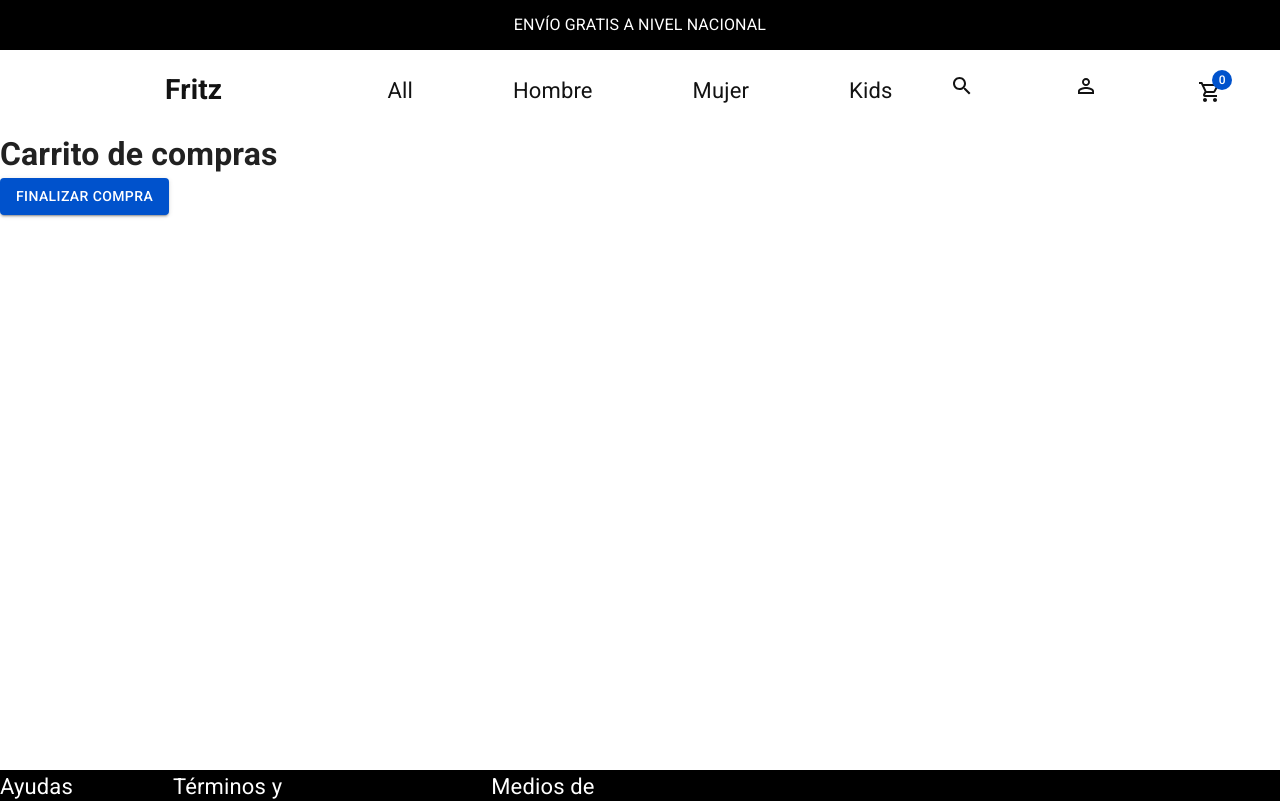
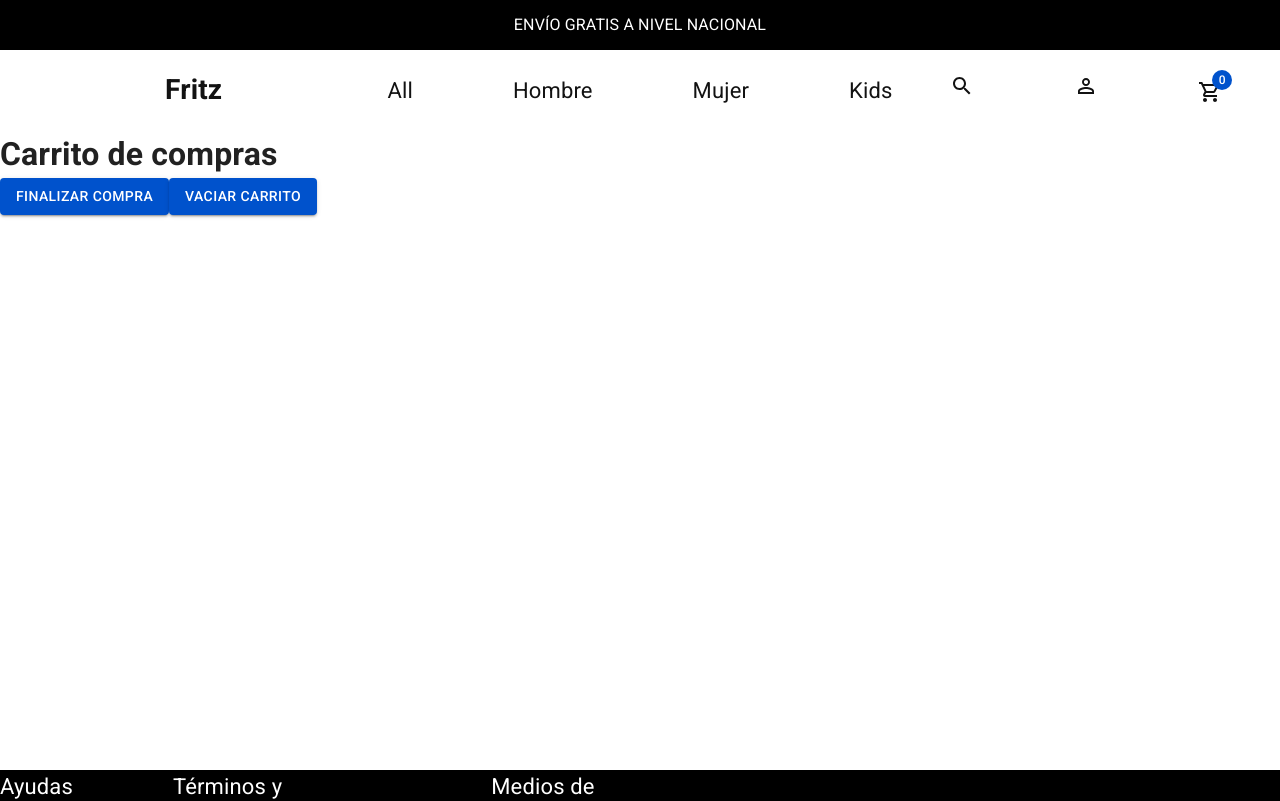
Before and after one commit to fritz652/PF-Fritz-Guzman-Santiago-ReactJs, a React (Vite) app: page /cart in a window 1280 px wide. Shown: the top 801 px of the page. Built offline with nearby package versions, Linux system fonts and the light colour scheme.

Commit message:
actualizacion

```diff
--- a/src/Pages/Cart/Cart.jsx
+++ b/src/Pages/Cart/Cart.jsx
@@ -4,7 +4,7 @@ import { Link } from "react-router-dom";
 import { CartContext } from "../../context/CartContext";
 
 const Cart = () => {
-  const { cart } = useContext(CartContext);
+  const { cart, clearCart } = useContext(CartContext);
   return (
     <div>
       <h1>Carrito de compras</h1>
@@ -17,6 +17,9 @@ const Cart = () => {
       <Link to="/checkout">
         <Button variant="contained">Finalizar compra</Button>
       </Link>
+      <Button variant="contained" onClick={clearCart}>
+        Vaciar Carrito
+      </Button>
     </div>
   );
 };
--- a/src/Pages/ItemDetailContainer/ItemDetail.jsx
+++ b/src/Pages/ItemDetailContainer/ItemDetail.jsx
@@ -7,6 +7,7 @@ function ItemDetail({ productSelected, onAdd, initial }) {
       <h2>{productSelected.title}</h2>
       <img src={productSelected.img} alt="" />
       <img src={productSelected.img1} alt="" />
+      {initial && <h5>Ya tienes {initial} en el carrito</h5>}
       {/* Aca del contador */}
       <CounterContainer
         stock={productSelected.stock}
--- a/src/context/CartContext.jsx
+++ b/src/context/CartContext.jsx
@@ -37,7 +37,13 @@ const CartContextComponent = ({ children }) => {
     let product = cart.find((elemento) => elemento.id === id);
     return product?.quantity;
   };
-  let data = { cart, addToCart, getQuantityById };
+
+  // limpiar cart
+
+  const clearCart = () => {
+    setCart([]);
+  };
+  let data = { cart, addToCart, getQuantityById, clearCart };
   return <CartContext.Provider value={data}>{children}</CartContext.Provider>;
 };
 
```
